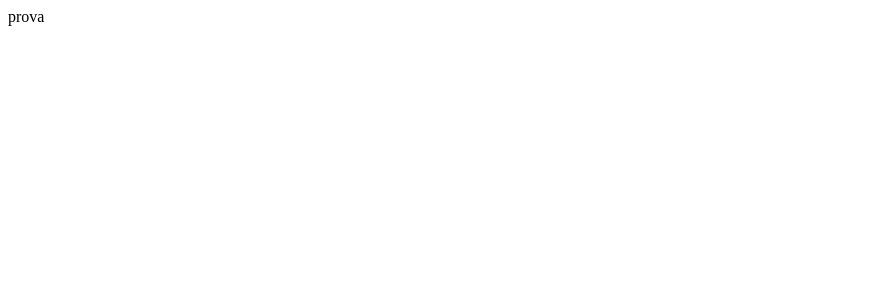
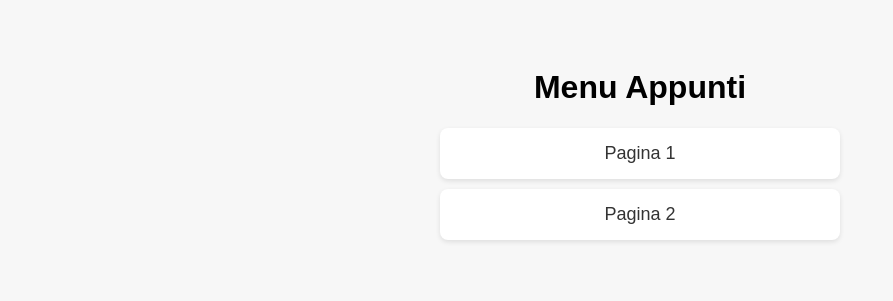
Before and after one commit to giob22/Appunti, a plain HTML site: page index.html in a window 1280 px wide. Shown: the whole page, without its empty margins (0-893 px from the left). Drawn offline with Linux system fonts and the light colour scheme.

Commit message:
Update index.html

```diff
--- a/index.html
+++ b/index.html
@@ -1,3 +1,47 @@
-<html>
-prova
+<!DOCTYPE html>
+<html lang="it">
+<head>
+    <meta charset="UTF-8" />
+    <meta name="viewport" content="width=device-width, initial-scale=1.0" />
+    <title>Menu Appunti</title>
+    <style>
+        body {
+            font-family: Arial, sans-serif;
+            background: #f7f7f7;
+            padding: 40px;
+        }
+        h1 {
+            text-align: center;
+        }
+        ul {
+            list-style: none;
+            padding: 0;
+            max-width: 400px;
+            margin: auto;
+        }
+        li {
+            background: white;
+            margin: 10px 0;
+            padding: 15px;
+            border-radius: 8px;
+            text-align: center;
+            box-shadow: 0 2px 5px rgba(0,0,0,0.1);
+        }
+        a {
+            text-decoration: none;
+            font-size: 18px;
+            color: #333;
+        }
+        a:hover {
+            color: #007acc;
+        }
+    </style>
+</head>
+<body>
+    <h1>Menu Appunti</h1>
+    <ul>
+        <li><a href="IPC_appunti/index.html">Pagina 1</a></li>
+        <li><a href="syscall_fork_exec/index.html">Pagina 2</a></li>
+    </ul>
+</body>
 </html>
```
